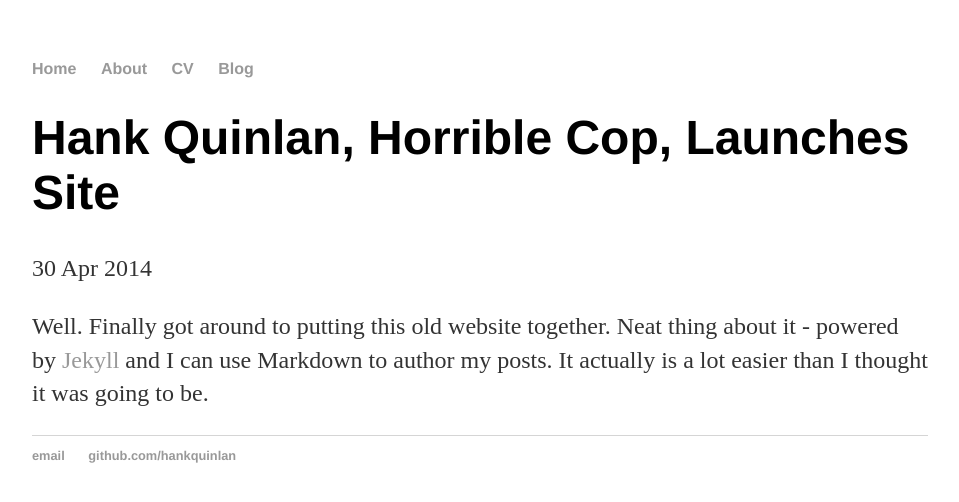
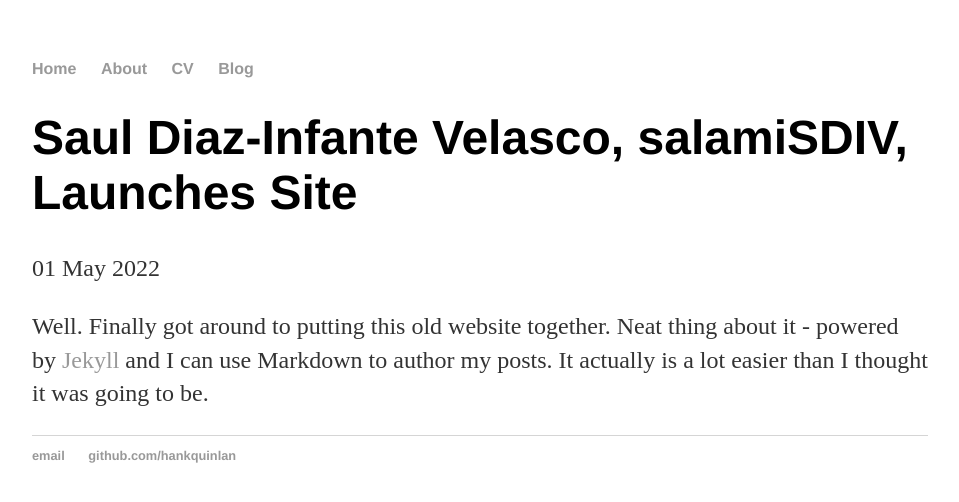
Before and after one commit to SaulDiazInfante/SaulDiazInfante.github.io, a Jekyll site: the page built from _posts/2022-05-01-saul-diazinfante-site-launched.md, in a window 1280 px wide. Shown: the top 502 px of the page, without its empty margins (160-1119 px from the left). Built offline with Jekyll 4.4.1, drawn with Linux system fonts in a browser that asks for light colours.

Commit message:
Update 2022-05-01-saul-diazinfante-site-launched.md
With first post

```diff
--- a/_posts/2022-05-01-saul-diazinfante-site-launched.md
+++ b/_posts/2022-05-01-saul-diazinfante-site-launched.md
@@ -1,7 +1,7 @@
 ---
 layout: post
-title: "Hank Quinlan, Horrible Cop, Launches Site"
-date: 2014-04-30
+title: "Saul Diaz-Infante Velasco, salamiSDIV, Launches Site"
+date: 2022-05-01
 ---
 
 Well. Finally got around to putting this old website together. Neat thing about it - powered by
```
